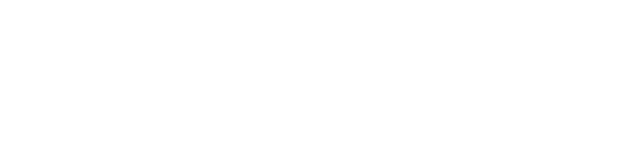
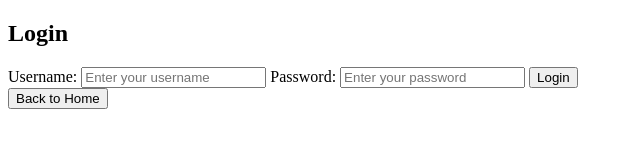
Before and after one commit to keosca/KCKMFootwear, a plain HTML site: page projectreal/Login.html in a window 1280 px wide. Shown: the whole page, without its empty margins (0-640 px from the left). Drawn offline with Linux system fonts and the light colour scheme.

Commit message:
This is the code for the login page

```diff
--- a/projectreal/Login.html
+++ b/projectreal/Login.html
@@ -7,6 +7,21 @@
 	<link rel="stylesheet" href="styles.css">
 </head>
 <body>
-
+	<div class="login-container">
+		<div class="login-form">
+			<h2>Login</h2>
+			<form id="login" onsubmit="handleLogin(event)">
+				<label for="username">Username:</label>
+				<input type="text" id="username" placeholder="Enter your username" required>
+				<label for="password">Password:</label>
+				<input type="password" id="password" placeholder="Enter your password" required>
+				<button type="submit">Login</button>
+			</form>
+			<div class="modal-footer">
+				<a href="index.html"><button class="close-btn">Back to Home</button></a>
+			</div>
+		</div>
+	</div>
+	<script src="script.js"></script>
 </body>
 </html>
```
